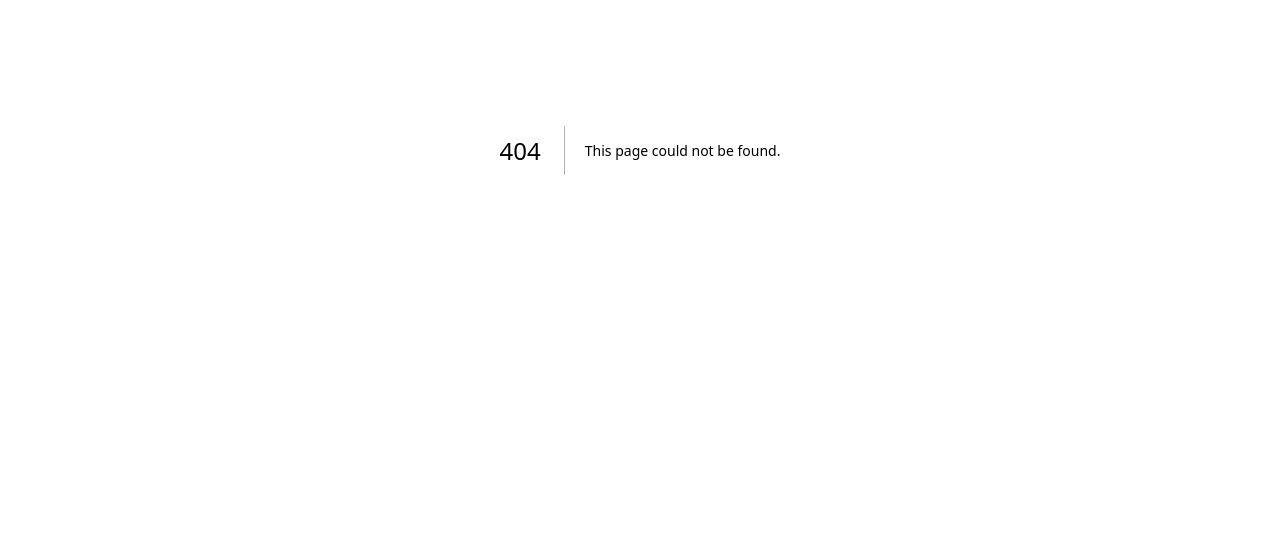
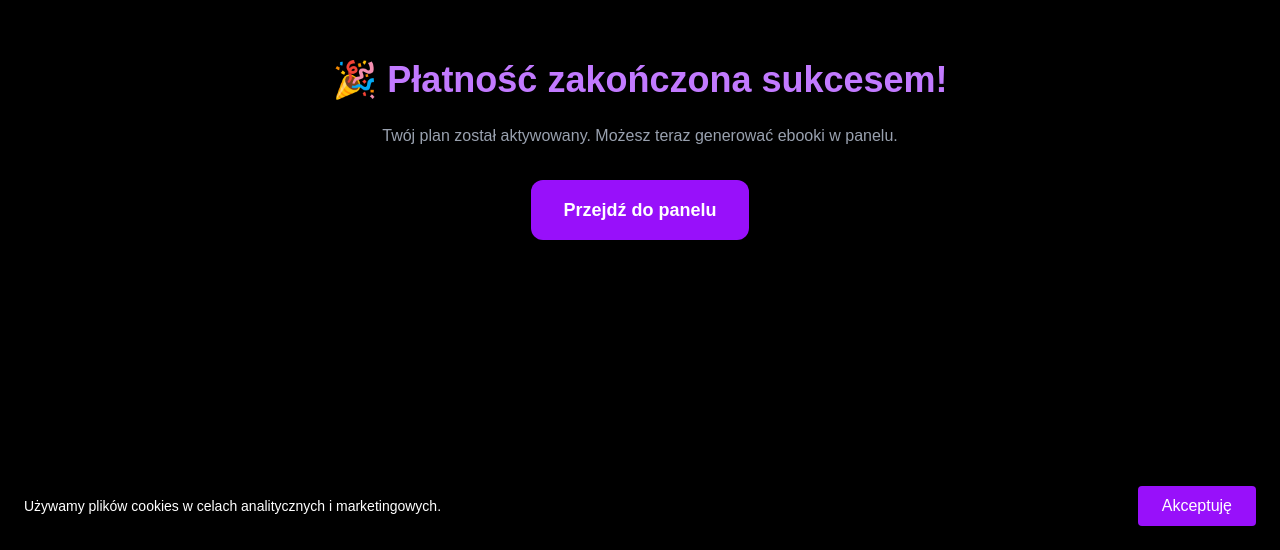
Before and after one commit to olaastolarczuk-eng/ebookprofit, a Next.js app: page /success in a window 1280 px wide. Before the commit this address had no page. Shown: the part 250-800 px from the top of the page. Built offline with nearby package versions, Linux system fonts and the light colour scheme.

Commit message:
SEO update

```diff
--- a/app/api/webhook/route.ts
+++ b/app/api/webhook/route.ts
@@ -25,8 +25,10 @@ export async function POST(req: Request) {
     process.env.STRIPE_WEBHOOK_SECRET!
   )
 } catch (err) {
+  console.error('❌ Webhook signature error:', err)
   return NextResponse.json({ error: 'Webhook error' }, { status: 400 })
 }
+
 
   if (event.type === 'checkout.session.completed') {
     const session = event.data.object as Stripe.Checkout.Session
@@ -46,6 +48,7 @@ export async function POST(req: Request) {
         })
         .eq('id', userId)
     }
+console.log('✅ Plan updated for user:', userId)
 
     // 🔥 WYŚLIJ MAILA
     if (email && plan) {
--- a/app/dashboard/page.tsx
+++ b/app/dashboard/page.tsx
@@ -58,7 +58,23 @@ useEffect(() => {
         .eq('id', profile.id)
 
       profile.ebooks_this_month = 0
+
     }
+// 🔒 Sprawdzenie wygaśnięcia planu
+if (profile.plan_expires) {
+  const expires = new Date(profile.plan_expires)
+  const now = new Date()
+
+  if (now > expires) {
+    await supabase
+      .from('profiles')
+      .update({ plan: 'Brak' })
+      .eq('id', profile.id)
+
+    profile.plan = 'Brak'
+  }
+}
+
 
     setUserData(profile)
   }
--- a/app/layout.tsx
+++ b/app/layout.tsx
@@ -1,8 +1,25 @@
 import './globals.css'
+import CookieBanner from '@/components/CookieBanner'
 
 export const metadata = {
-  title: 'EbookProfit',
-  description: 'Generator ebooków AI',
+  title: 'EbookProfit – Twórz ebooki w 10 minut',
+  description:
+    'Generator ebooków AI. Twórz, eksportuj i sprzedawaj własne ebooki bez pisania.',
+  openGraph: {
+    title: 'EbookProfit',
+    description:
+      'Zamień swoją wiedzę w gotowy ebook w mniej niż 10 minut.',
+    url: 'https://twojadomena.pl',
+    siteName: 'EbookProfit',
+    type: 'website',
+  },
+
+
+icons: {
+    icon: '/favicon.ico',
+  },
+
+  themeColor: '#000000',
 }
 
 export default function RootLayout({
@@ -12,10 +29,10 @@ export default function RootLayout({
 }) {
   return (
     <html lang="pl">
-      <body>{children}</body>
+      <body>
+        {children}
+        <CookieBanner />
+      </body>
     </html>
   )
 }
-import CookieBanner from '@/components/CookieBanner'
-
-<CookieBanner />
--- /dev/null
+++ b/app/success/page.tsx
@@ -0,0 +1,27 @@
+'use client'
+
+import { useRouter } from 'next/navigation'
+
+export default function Success() {
+  const router = useRouter()
+
+  return (
+    <div className="min-h-screen flex flex-col justify-center items-center bg-black text-white text-center px-6">
+      <h1 className="text-4xl font-bold mb-6 text-purple-400">
+        🎉 Płatność zakończona sukcesem!
+      </h1>
+
+      <p className="text-gray-400 mb-8 max-w-xl">
+        Twój plan został aktywowany.
+        Możesz teraz generować ebooki w panelu.
+      </p>
+
+      <button
+        onClick={() => router.push('/dashboard')}
+        className="bg-purple-600 hover:bg-purple-500 px-8 py-4 rounded-xl text-lg font-semibold transition"
+      >
+        Przejdź do panelu
+      </button>
+    </div>
+  )
+}
```
Lines whose indentation alone changed are shown as unchanged.
